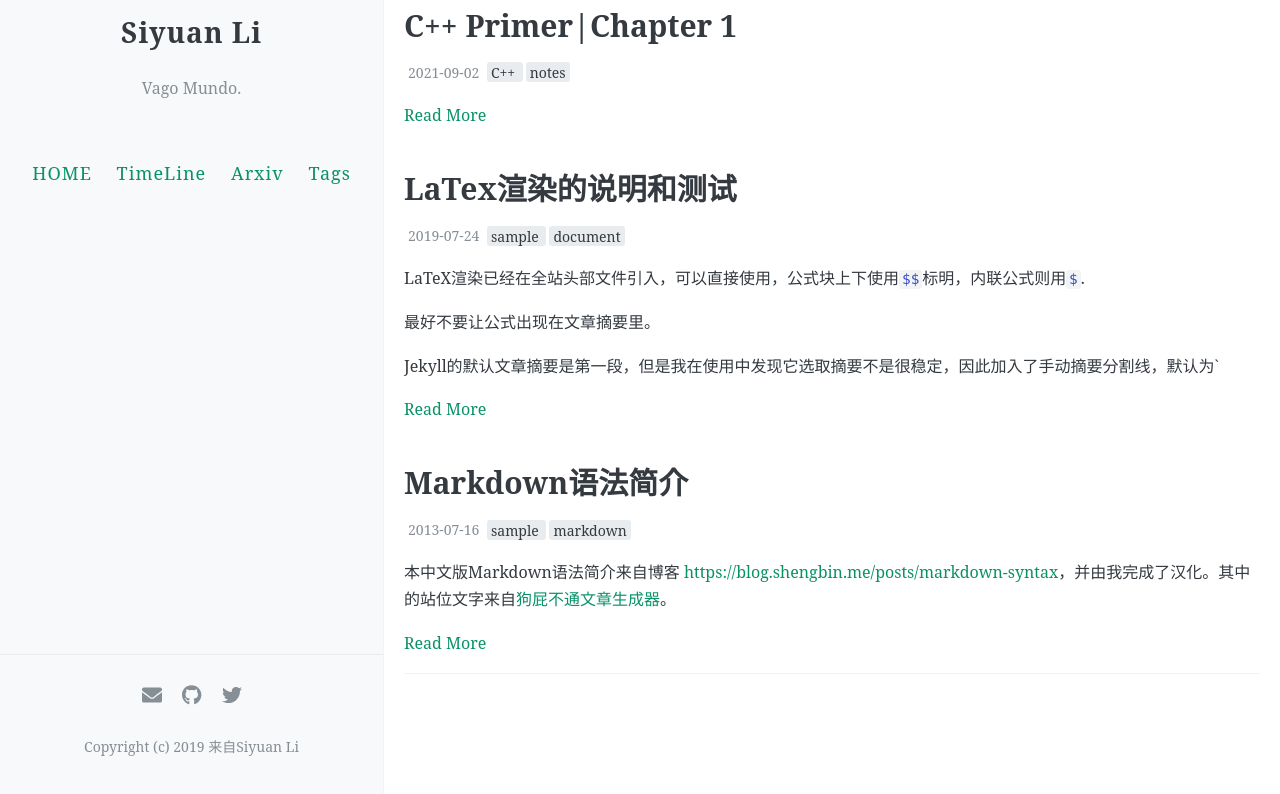
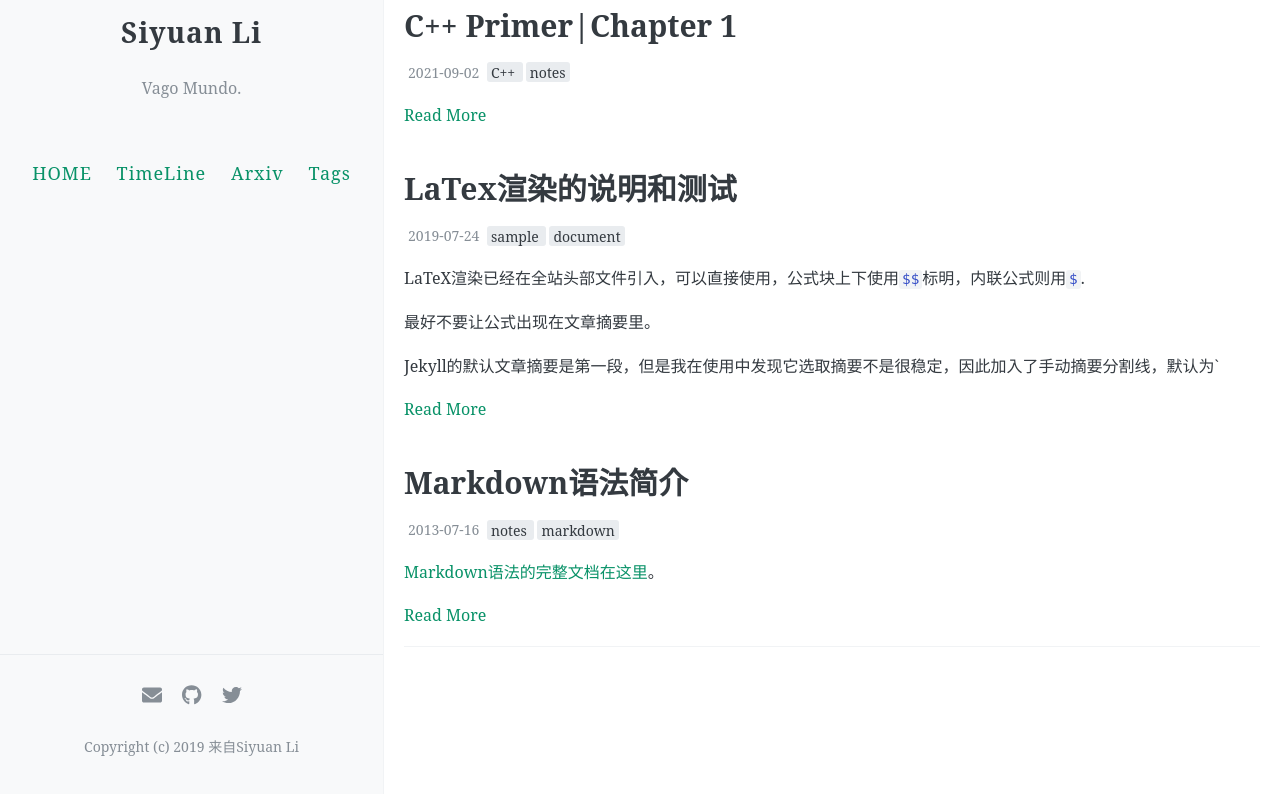
Before and after one commit to ApolloLSY/Attic, a Jekyll site: the page built from index.html, in a window 1280 px wide and 1084 px high. Shown: the part 290-1084 px from the top of the window. Built offline with Jekyll 4.4.1, drawn with Linux system fonts in a browser that asks for light colours; the list of posts is cut into pages by our own code; comment, search, counter and statistics services are not loaded.

Commit message:
Update 2013-07-16-chinese-markdown-cheatsheet.md

```diff
--- a/_posts/2013-07-16-chinese-markdown-cheatsheet.md
+++ b/_posts/2013-07-16-chinese-markdown-cheatsheet.md
@@ -2,15 +2,13 @@
 layout: post
 title: Markdown语法简介
 date: 2013-07-16
-Author: Shengbin
-tags: [sample, markdown]
+tags: [notes, markdown]
 comments: true
 toc: true
 ---
 
-本中文版Markdown语法简介来自博客 <https://blog.shengbin.me/posts/markdown-syntax>，并由我完成了汉化。其中的站位文字来自[狗屁不通文章生成器](https://suulnnka.github.io/BullshitGenerator/index.html)。
 
-[Markdown语法的完整文档在这里](http://daringfireball.net/projects/markdown/syntax)。下面整理的这些为了方便写博客时参考。
+[Markdown语法的完整文档在这里](http://daringfireball.net/projects/markdown/syntax)。
 
 ## 分段与分行
 
```
